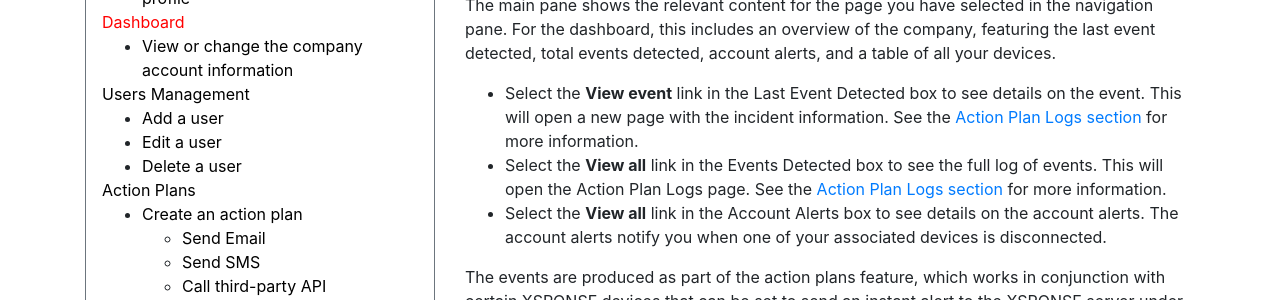
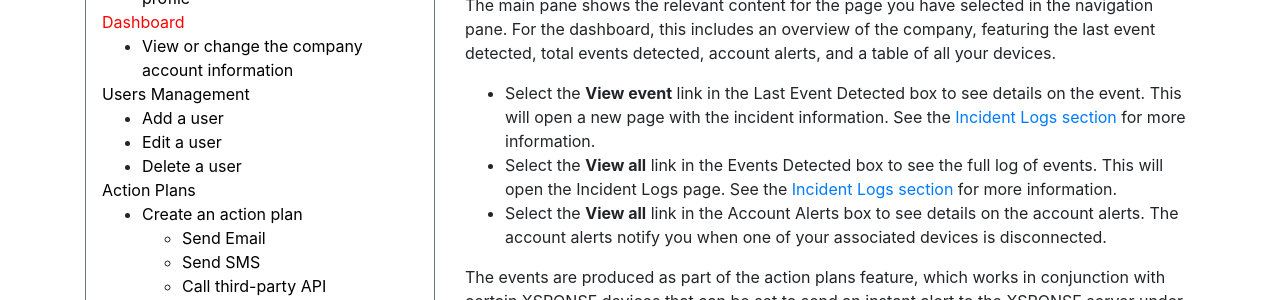
Before and after one commit to NrsSystems/docs, a Jekyll site: the page built from general-ops/dashboard.md, in a window 1280 px wide. Shown: the part 542-842 px from the top of the page. Built offline with Jekyll 4.4.1, drawn with Linux system fonts in a browser that asks for light colours; our own code applies the rules of GitHub Pages for plain Markdown files.

Commit message:
Update dashboard.md
Revised references and URL from Action Plan Logs (action-plan-logs.md) to Incident Logs (incident-logs.md).

```diff
--- a/general-ops/dashboard.md
+++ b/general-ops/dashboard.md
@@ -9,8 +9,8 @@ Selecting a company on the Account Manager page will take you to the company das
 The dashboard is the main management page for a company, providing access to all the features and devices available for that company. All pages in a company site offer a standard interface, as described in this section.
 
 The main pane shows the relevant content for the page you have selected in the navigation pane. For the dashboard, this includes an overview of the company, featuring the last event detected, total events detected, account alerts, and a table of all your devices.
--	Select the **View event** link in the Last Event Detected box to see details on the event. This will open a new page with the incident information. See the [Action Plan Logs section](action-plan-logs.md) for more information.
--	Select the **View all** link in the Events Detected box to see the full log of events. This will open the Action Plan Logs page. See the [Action Plan Logs section](action-plan-logs.md) for more information.
+-	Select the **View event** link in the Last Event Detected box to see details on the event. This will open a new page with the incident information. See the [Incident Logs section](incident-logs.md) for more information.
+-	Select the **View all** link in the Events Detected box to see the full log of events. This will open the Incident Logs page. See the [Incident Logs section](incident-logs.md) for more information.
 -	Select the **View all** link in the Account Alerts box to see details on the account alerts. The account alerts notify you when one of your associated devices is disconnected.
 
 The events are produced as part of the action plans feature, which works in conjunction with certain XSPONSE devices that can be set to send an instant alert to the XSPONSE server under certain conditions. For example, an environmental sensor could be set to react when temperature, humidity, or particles in the air reach certain thresholds. A button in an industrial lab could be set when pressed to send emergency notice of a chemical spill. Or a vapor sensor in a school washroom could send an alert when vaping is detected. In each case, the instant alert feature can trigger an action plan to perform various functions, such as sending email or text messages to the appropriate authorities and showing emergency notifications on displays. This part of the dashboard’s main pane will only show content if you have the relevant XSPONSE devices set up and associated with your account, and can be ignored otherwise.
```
